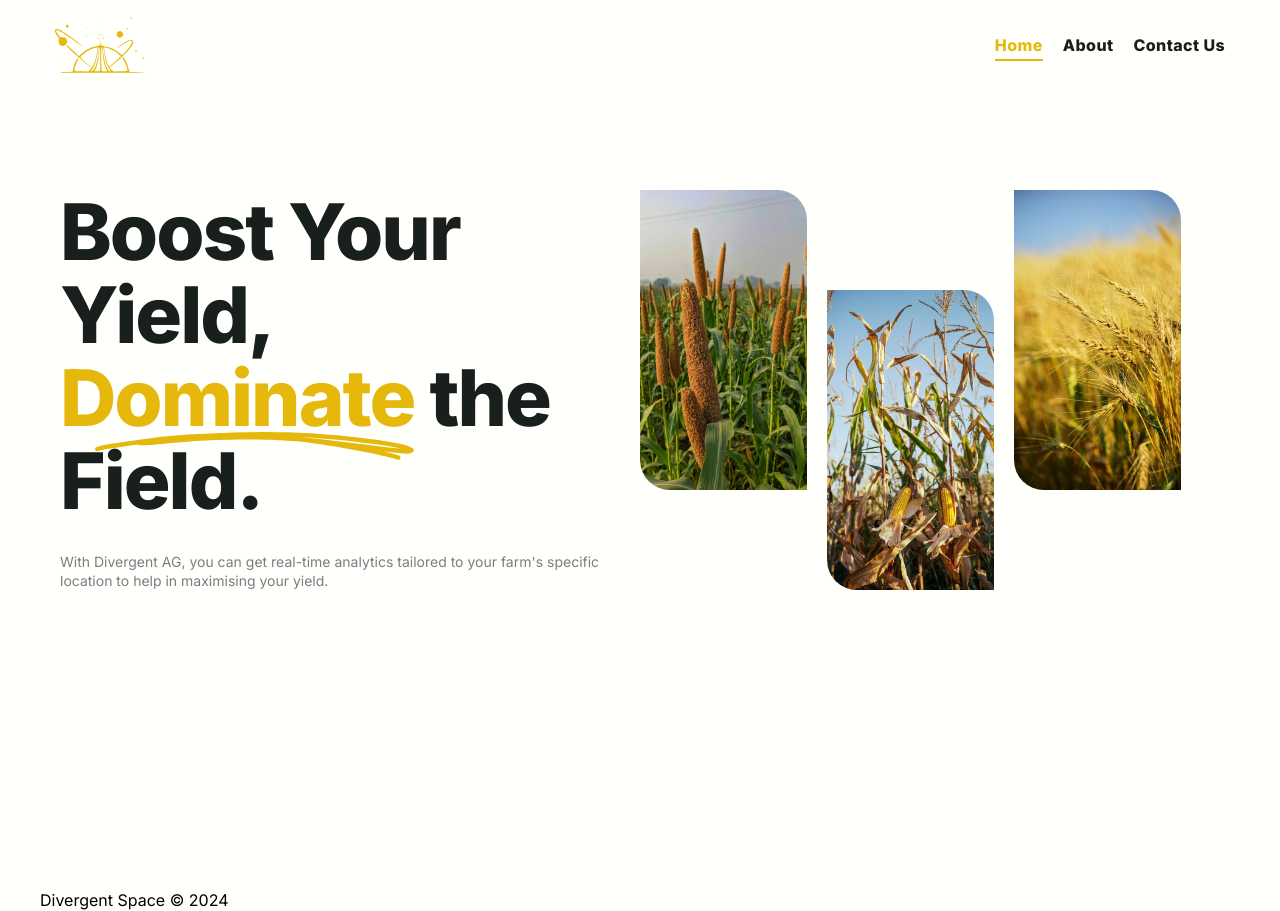
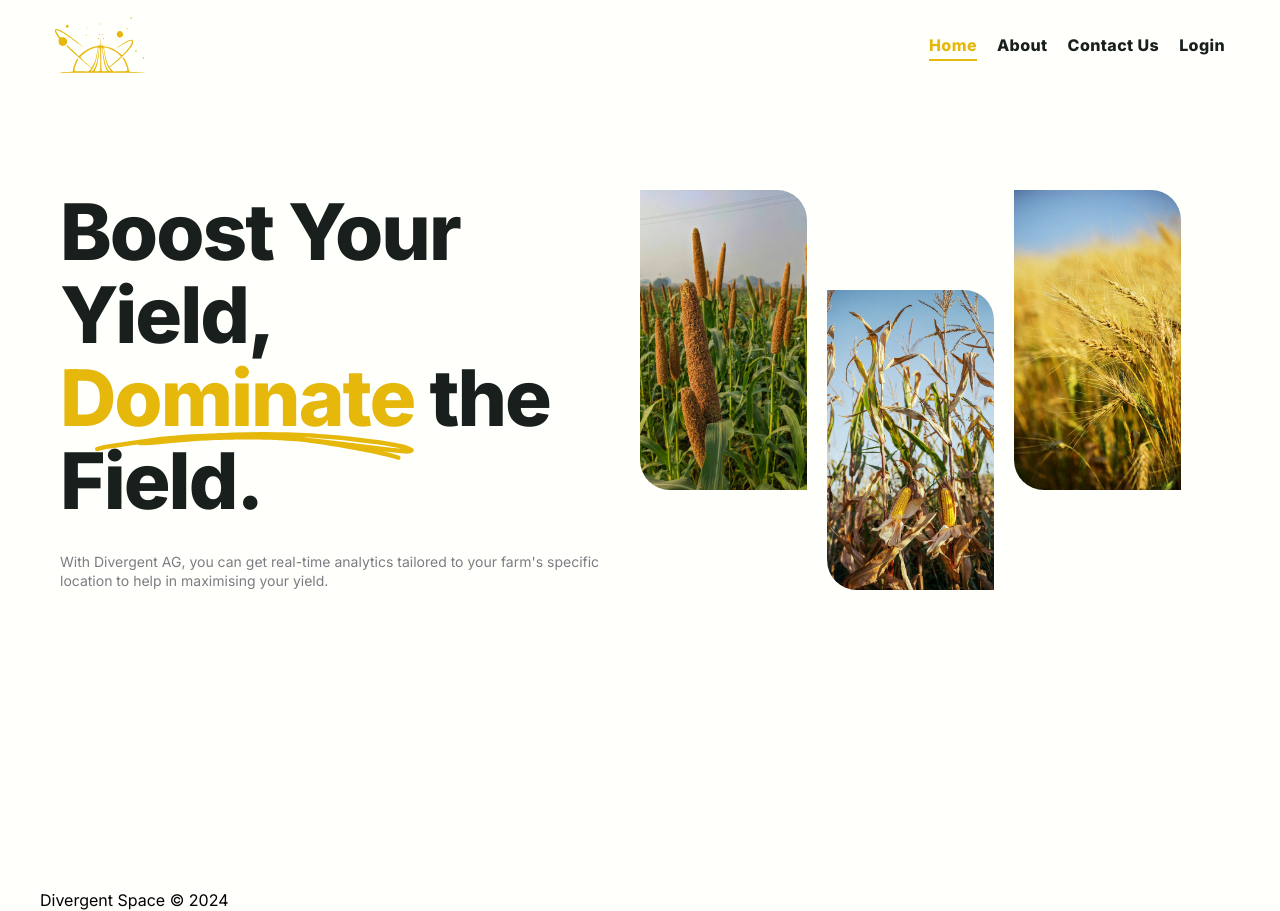
Before and after one commit to hanichris/Analysis, a React (Vite) app in the folder frontend/: page / in a window 1280 px wide. Built offline with nearby package versions, Linux system fonts and the light colour scheme.

Commit message:
uncomment out login link

```diff
--- a/frontend/src/components/navbar/navbar.tsx
+++ b/frontend/src/components/navbar/navbar.tsx
@@ -61,10 +61,10 @@ export default function Navbar() {
                   <NavLink
                     to={"contact"} className="nav-link">Contact Us</NavLink>
                 </li>
-                {/* <li className="nav-item">
+                <li className="nav-item">
                   <a role="button" className="nav-link" onClick={handleClick}>Login</a>
                 </li>
-                <li className="nav-item">
+                {/* <li className="nav-item">
                   <a
                     href="https://divergentag.lemonsqueezy.com/buy/d7a1de19-73f5-4873-bc91-b8633c5b4a54"
                     className="nav-link">
```
